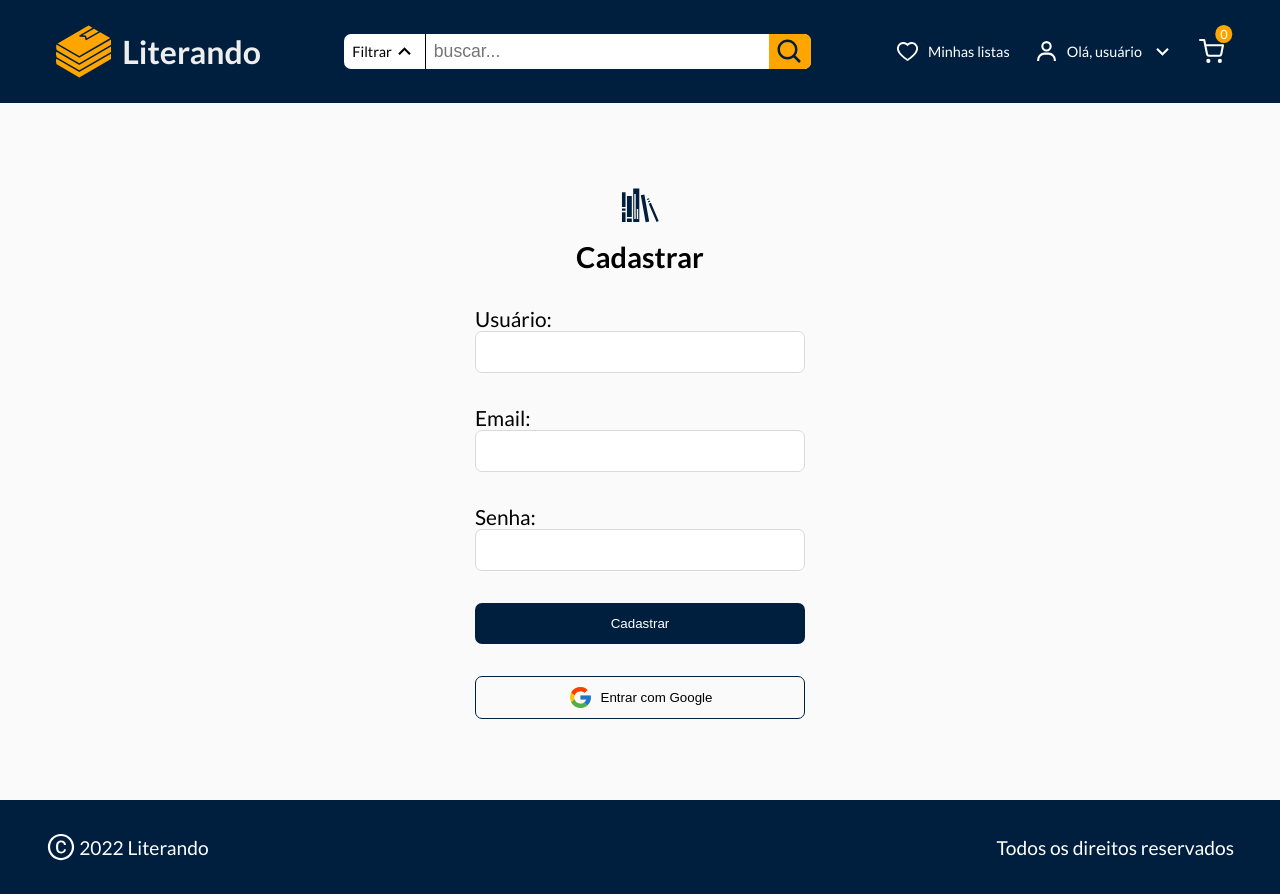
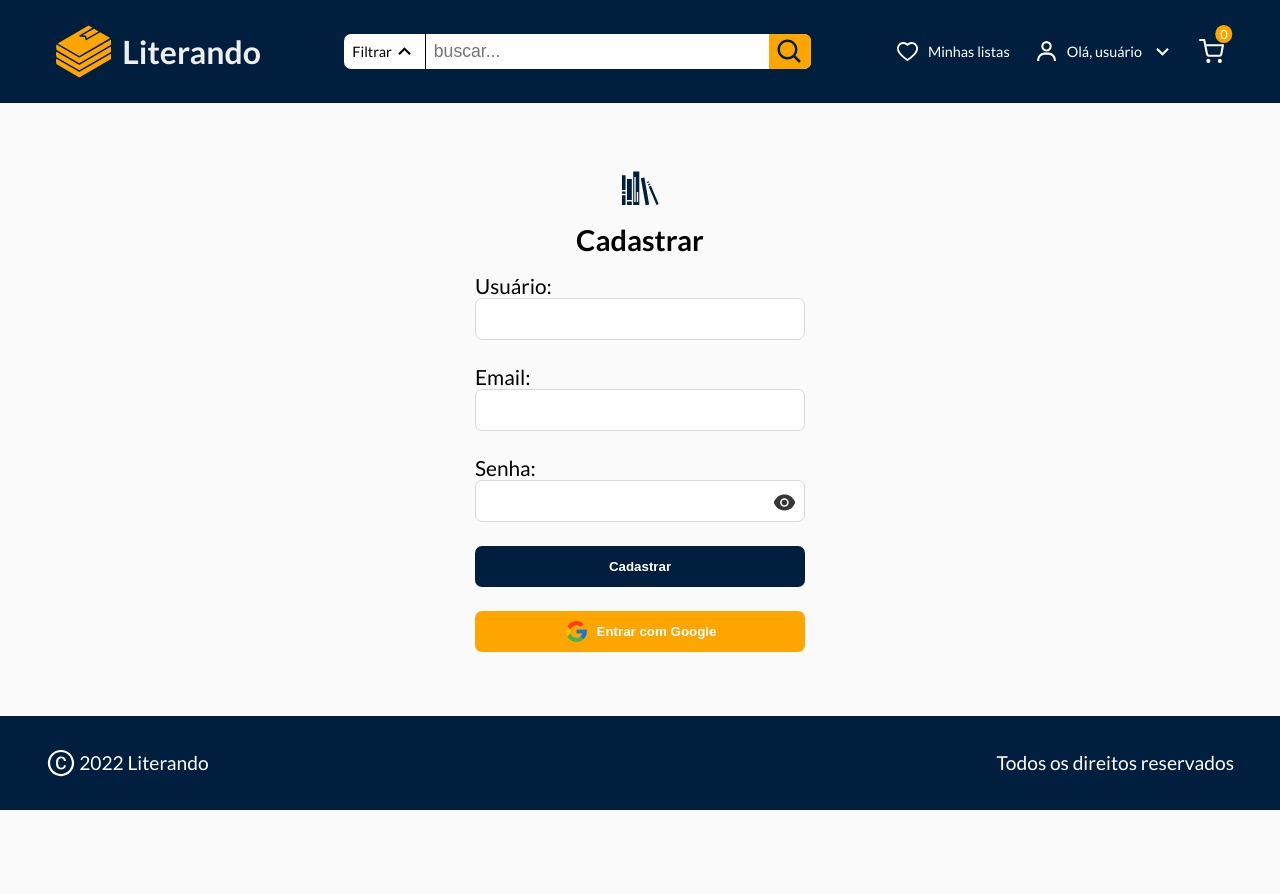
Before and after one commit to Jefferson-Guirra/e-commerce, a Next.js app: page /Login/Cadastrar in a window 1280 px wide. After the commit the page ends 810 px from the top, so only its background shows below. Built offline with nearby package versions, Linux system fonts and the light colour scheme; no server answers.

Commit message:
style: login form changes
changes in size of login form and buttons

```diff
--- a/src/components/Input/styles.ts
+++ b/src/components/Input/styles.ts
@@ -1,7 +1,7 @@
 import styled from "styled-components";
 
 export const container = styled.div`
-  margin-bottom: 2rem;
+  margin-bottom: 1.5rem;
 
   .label {
     font-size: 1.3rem;
@@ -34,7 +34,4 @@
     margin-top: 0.25rem;
   }
 
-  @media (max-width:550px){
-    margin-bottom:1.5rem;
-  }
 `
--- a/src/pages/Login/Cadastrar.tsx
+++ b/src/pages/Login/Cadastrar.tsx
@@ -14,6 +14,8 @@
 import { GetServerSideProps } from 'next'
 import { getSession,signIn } from 'next-auth/react'
 import { SessionUser } from '../../Types/User'
+import { AiFillEye } from 'react-icons/ai'
+
 
 const Cadastrar = () => {
   const router = useRouter()
@@ -22,6 +24,7 @@
   const password = useForm('password')
   const [error, setError] = useState<boolean | string>('')
   const [loading, setLoading] = useState(false)
+  const [hidden,setHidden] = useState(false)
 
   const handleSubmit = async (e: React.FormEvent<HTMLFormElement>) => {
     e.preventDefault()
@@ -58,12 +61,20 @@
           <form onSubmit={handleSubmit}>
             <Input type="text" name="username" label="Usuário:" {...username} />
             <Input type="email" name="email" label="Email:" {...email} />
-            <Input
-              type="password"
-              name="password"
-              label="Senha:"
-              {...password}
-            />
+            <div className="passwordContainer">
+              <Input
+                type={!hidden ? 'password' : 'text'}
+                name="password"
+                label="Senha:"
+                {...password}
+              />
+              <span
+                id="passwordIcon"
+                onClick={() => setHidden(state => !state)}
+              >
+                <AiFillEye size={25} color="#363636" />
+              </span>
+            </div>
             {error && <p className="userErro">{error}</p>}
             {!loading ? (
               <button type="submit">Cadastrar</button>
@@ -73,7 +84,7 @@
               </button>
             )}
           </form>
-          <button id="googleLogin" onClick={()=>signIn()}>
+          <button id="googleLogin" onClick={() => signIn()}>
             {' '}
             <FcGoogle size={25} /> Entrar com Google
           </button>
--- a/src/styles/loginForm.ts
+++ b/src/styles/loginForm.ts
@@ -1,17 +1,12 @@
 import styled from "styled-components";
 
 export const container = styled.main`
-  height: calc(100vh - 103px);
   display: flex;
-  align-items: center;
-  justify-content: center;
-
+  margin-block:4rem;
   .content {
     max-width: 1220px;
     padding-inline: 1rem;
-    border-radius: 7px;
     margin: 0 auto;
-
     width: 100%;
     #booksIcon {
       display: block;
@@ -25,7 +20,7 @@
     h1 {
       width: fit-content;
       margin: 0 auto;
-      margin-block: 1rem 2rem;
+      margin-block: 1rem;
     }
     form {
       margin: 0 auto;
@@ -33,16 +28,16 @@
       .userErro {
         color: #f31;
         font-size: 0.875rem;
-        margin-top:-2rem;
+        margin-top: -2rem;
       }
-    }
-    @media (max-width: 550px) {
-      button {
-        margin-top: 1.5rem;
-      }
-
-      h1 {
-        margin-block: 1rem;
+      .passwordContainer {
+        position: relative;
+        #passwordIcon {
+          position:absolute;
+          cursor:pointer;
+          top:2.2rem;
+          right: 0.5rem;
+        }
       }
     }
   }
@@ -51,20 +46,23 @@
     display: block;
     color: #fff;
     padding-block: 0.8rem;
+    font-weight: bold;
     width: 100%;
     border-radius: 7px;
     background-color: var(--primary-color);
     margin: 0 auto;
-    margin-top: 2rem;
+    margin-top: 1.5rem;
   }
   #googleLogin {
     display: flex;
-    width:330px;
+    width: 330px;
+    color: #fff !important;
+    font-weight: bold;
     align-items: center;
     padding-block: 0.5rem;
     justify-content: center;
-    border: 1px solid var(--primary-color) !important;
-    background-color: transparent;
+    border: none;
+    background-color: var(--second-color);
     color: #000000;
     gap: 0.5rem;
   }
```
Also changed, not shown: src/pages/Login/index.tsx (+17 -7 lines).
